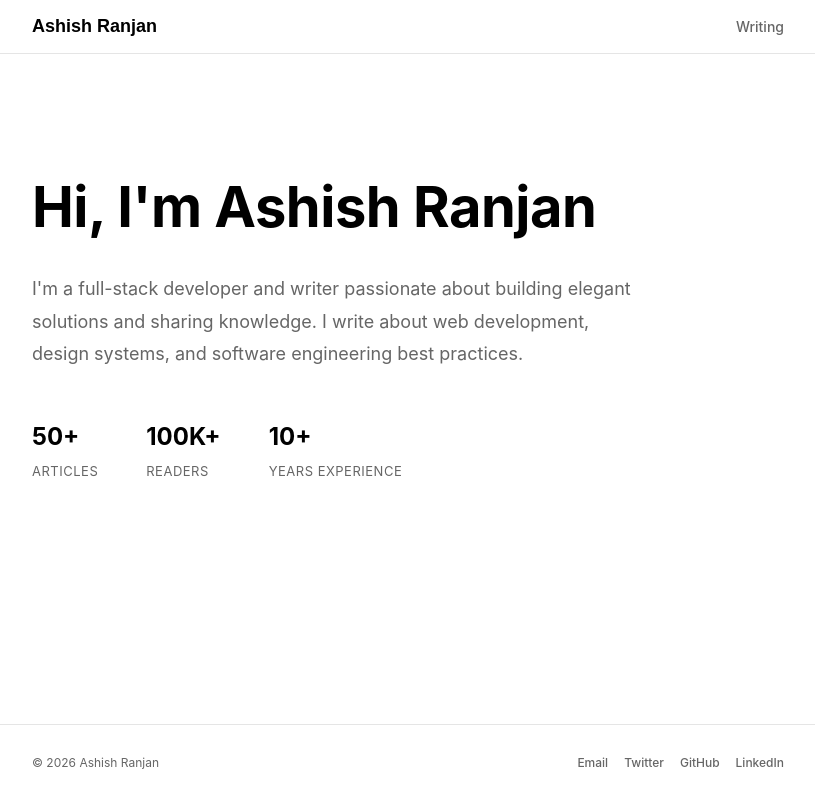
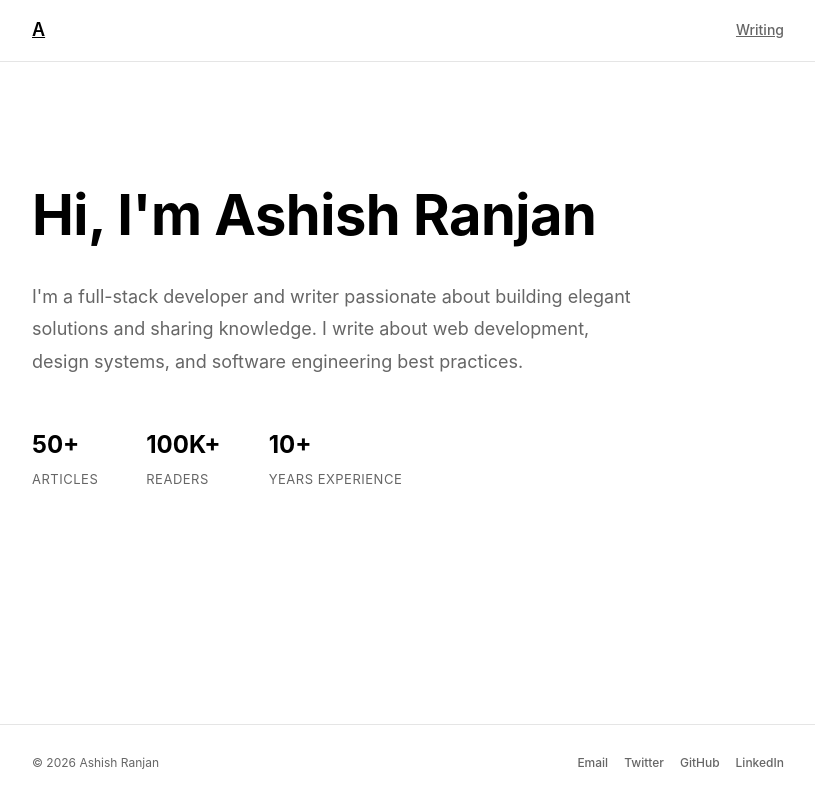
Before and after one commit to ashishnitw/ashish-ranjan, a React (Vite) app: page / in a window 1280 px wide. Shown: the whole page, without its empty margins (232-1047 px from the left). Built offline with nearby package versions, Linux system fonts and the light colour scheme.

Commit message:
implemented routing

```diff
--- a/package.json
+++ b/package.json
@@ -11,7 +11,8 @@
   },
   "dependencies": {
     "react": "^19.2.0",
-    "react-dom": "^19.2.0"
+    "react-dom": "^19.2.0",
+    "react-router-dom": "^7.13.0"
   },
   "devDependencies": {
     "@eslint/js": "^9.39.1",
--- a/src/App.jsx
+++ b/src/App.jsx
@@ -1,18 +1,18 @@
-import { useState } from 'react'
+import { Routes, Route } from 'react-router-dom'
 import Hero from './components/Hero'
 import Articles from './components/Articles'
 import Navigation from './components/Navigation'
 import Footer from './components/Footer'
 
 function App() {
-  const [activeSection, setActiveSection] = useState('hero')
-
   return (
     <div className="app">
-      <Navigation activeSection={activeSection} setActiveSection={setActiveSection} />
+      <Navigation />
       <main className="main-content">
-        {activeSection === 'hero' && <Hero />}
-        {activeSection === 'articles' && <Articles />}
+        <Routes>
+          <Route path="/" element={<Hero />} />
+          <Route path="/writings" element={<Articles />} />
+        </Routes>
       </main>
       <Footer />
     </div>
--- a/src/components/Navigation.jsx
+++ b/src/components/Navigation.jsx
@@ -1,20 +1,21 @@
-export default function Navigation({ activeSection, setActiveSection }) {
+import { Link, useLocation } from 'react-router-dom'
+
+export default function Navigation() {
+  const location = useLocation()
+
   return (
     <nav className="navbar">
       <div className="nav-container">
-        <button
-          onClick={() => setActiveSection('hero')}
-          className="nav-logo"
-        >
-          Ashish Ranjan
-        </button>
+        <Link to="/" className="nav-logo">
+          A
+        </Link>
         <div className="nav-links">
-          <button
-            className={`nav-link ${activeSection === 'articles' ? 'active' : ''}`}
-            onClick={() => setActiveSection('articles')}
+          <Link
+            to="/writings"
+            className={`nav-link ${location.pathname === '/writings' ? 'active' : ''}`}
           >
             Writing
-          </button>
+          </Link>
         </div>
       </div>
     </nav>
--- a/src/main.jsx
+++ b/src/main.jsx
@@ -1,7 +1,10 @@
 import { createRoot } from 'react-dom/client'
+import { BrowserRouter } from 'react-router-dom'
 import App from './App.jsx'
 import './styles.css'
 
 createRoot(document.getElementById('root')).render(
-  <App />
+  <BrowserRouter>
+    <App />
+  </BrowserRouter>
 )
```
Also changed, not shown: 1 other file (tests, documents, lock files or other folders).
